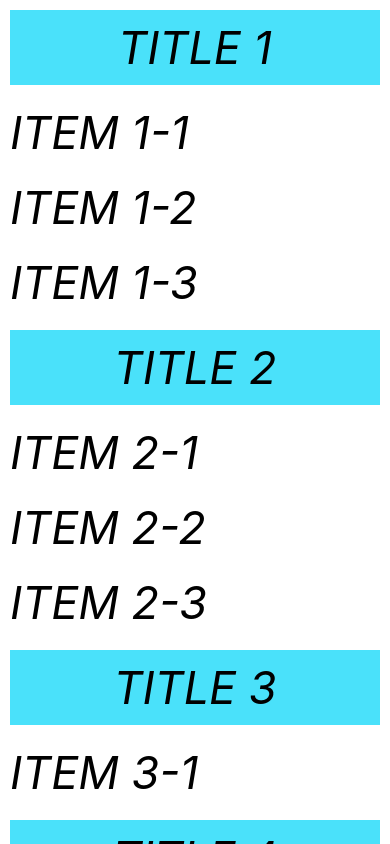
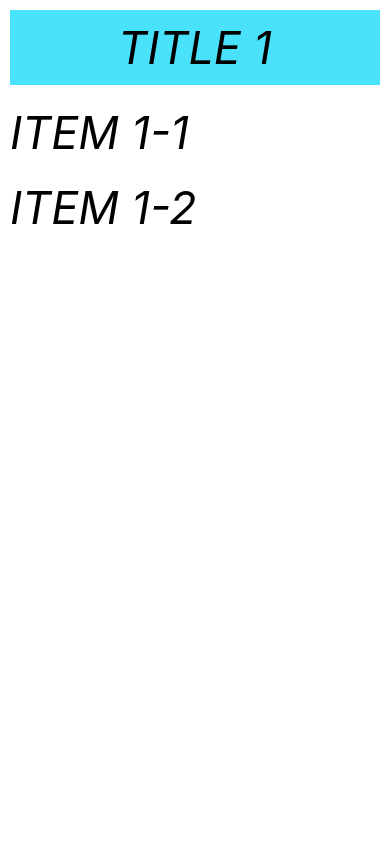
Before and after one commit to seungminkim12/react-native-tutorial, a React Native app in the folder firstApp/: screen / in a window 390 px wide. Built offline with nearby package versions, Linux system fonts and the light colour scheme.

Commit message:
exercise

```diff
--- a/firstApp/App.tsx
+++ b/firstApp/App.tsx
@@ -14,56 +14,53 @@ import {
 } from 'react-native';
 
 function App(): JSX.Element {
+  // const [TitleIdx, setTitleIdx] = useState(2);
   const [Items, setItems] = useState([
-    {name: 'Item 1'},
-    {name: 'Item 2'},
-    {name: 'Item 3'},
-    {name: 'Item 4'},
-    {name: 'Item 5'},
-    {name: 'Item 6'},
-    {name: 'Item 7'},
-    {name: 'Item 8'},
-    {name: 'Item 9'},
-    {name: 'Item 27'},
-    {name: 'Item 78'},
+    {
+      title: 'Title 1',
+      data: ['Item 1-1', 'Item 1-2'],
+    },
   ]);
   const [Refreshing, setRefreshing] = useState(false);
 
   const DATA = [
     {
       title: 'Title 1',
-      data: ['Item 1-1', 'Item 1-2', 'Item 1-3'],
-    },
-    {
-      title: 'Title 2',
-      data: ['Item 2-1', 'Item 2-2', 'Item 2-3'],
-    },
-    {
-      title: 'Title 3',
-      data: ['Item 3-1'],
-    },
-    {
-      title: 'Title 4',
-      data: ['Item 4-1', 'Item 4-2'],
+      data: ['Item 1-1', 'Item 1-2'],
     },
   ];
 
   const onRefresh = () => {
+    // setTitleIdx(TitleIdx + 1);
     setRefreshing(true);
-    setItems([...Items, {name: 'Item 69'}]);
+    const add_TitleIdx = Items.length + 1;
+    setItems([
+      ...Items,
+      {
+        title: `Title ${add_TitleIdx}`,
+        data: [`Item ${add_TitleIdx}-1`, `Item ${add_TitleIdx}-2`],
+      },
+    ]);
     setRefreshing(false);
   };
 
   return (
     <SectionList
       keyExtractor={(item, index) => index.toString()}
-      sections={DATA}
+      sections={Items}
       renderItem={({item}) => <Text style={styles.text}>{item}</Text>}
       renderSectionHeader={({section}) => (
         <View style={styles.item}>
           <Text style={styles.text}>{section.title}</Text>
         </View>
       )}
+      refreshControl={
+        <RefreshControl
+          refreshing={Refreshing}
+          onRefresh={onRefresh}
+          colors={['#ff00ff']}
+        />
+      }
     />
     // <FlatList
     //   // numColumns={2}
```
